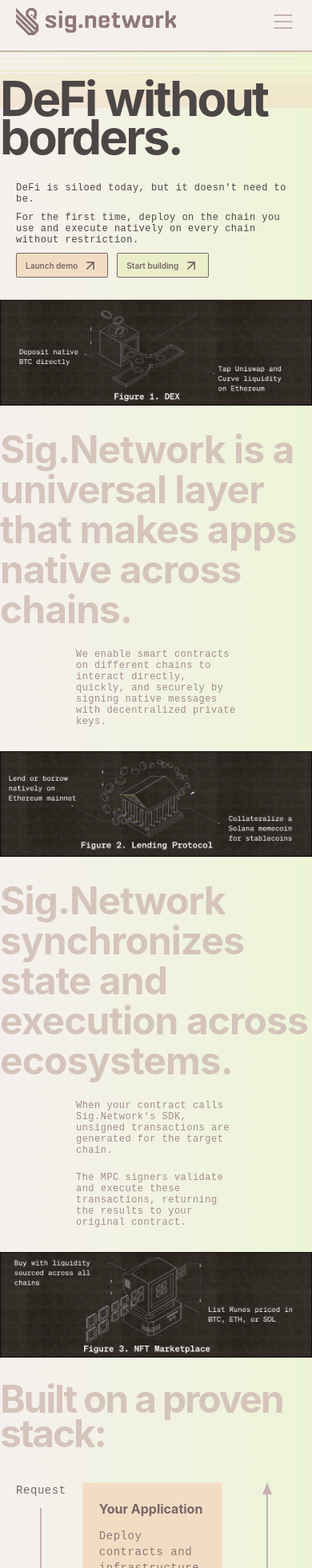
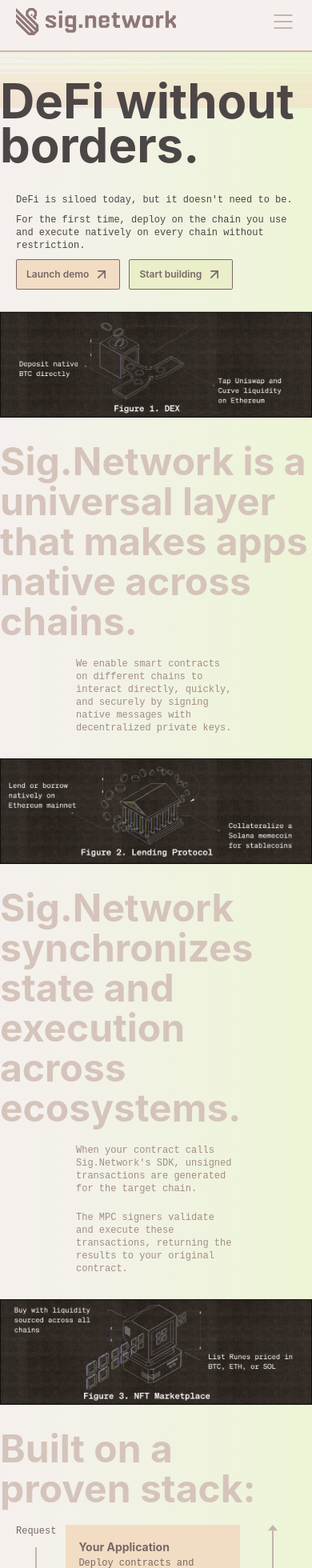
Before and after one commit to sig-net/landing-page-v2, a React (Vite) app: page / in a window 390 px wide. Shown: the part 40-2000 px from the top of the page at 80% size. Built offline with nearby package versions, Linux system fonts and the light colour scheme.

Commit message:
Pixel perfect UI

```diff
--- a/src/App.tsx
+++ b/src/App.tsx
@@ -16,7 +16,7 @@
 } from './content'
 
 const App = () => (
-  <div className="page-gradient min-h-screen text-white">
+  <div className="page-gradient min-h-screen font-mono text-white">
     <LiveBanner />
     <Navigation navItems={navItems} />
     <HeroSection />
--- a/src/components/ArrowButton.tsx
+++ b/src/components/ArrowButton.tsx
@@ -15,7 +15,7 @@
 const ArrowButton = ({ children, className = '', variant }: ArrowButtonProps) => (
   <button
     type="button"
-    className={`border-dark-neutral-400 flex items-center gap-1.5 rounded-[2px] border px-5 py-[12px] text-base leading-6 font-semibold transition hover:opacity-90 ${variantClasses[variant]} ${className}`.trim()}
+    className={`border-dark-neutral-400 flex items-center gap-1.5 rounded-[2px] border px-3 py-2 font-sans text-xs leading-4 font-semibold transition hover:opacity-90 md:px-5 md:py-3 md:text-base md:leading-6 ${variantClasses[variant]} ${className}`.trim()}
   >
     {children}
     <ArrowUpRight aria-hidden className="h-5 w-5" />
--- a/src/components/HeroSection.tsx
+++ b/src/components/HeroSection.tsx
@@ -11,30 +11,20 @@
       aria-hidden
     />
     <div className="relative mx-auto pt-[34px] pb-[27px] md:pt-[156px] md:pb-[82px]">
-      <h1 className="text-dark-neutral-600 text-[clamp(60px,9.65vw,139px)] leading-[0.8] font-bold tracking-[-2.78px]">
+      <h1 className="text-dark-neutral-600 font-sans text-6xl leading-[55px] font-bold md:text-9xl md:leading-[90px]">
         DeFi without borders.
       </h1>
       <div className="px-5 md:px-15">
-        <div className="font-mono-custom text-dark-neutral-600 mt-[33px] space-y-[9px] text-[12px] leading-[14px] md:mt-[21px] md:max-w-[632px] md:space-y-[15px] md:text-[16px] md:leading-[24px]">
+        <div className="mt-[33px] space-y-[9px] text-xs leading-4 md:mt-[22px] md:max-w-[632px] md:space-y-[15px] md:text-base md:leading-6">
           <p>DeFi is siloed today, but it doesn&apos;t need to be.</p>
           <p>
             For the first time, deploy on the chain you use and execute natively on every
             chain without restriction.
           </p>
         </div>
-        <div className="mt-[9px] flex flex-wrap items-center gap-[11px] md:mt-[15px] md:gap-5">
-          <ArrowButton
-            variant="brandLight"
-            className="h-[31px] px-[11px] py-[8px] text-[10px] md:h-[48px] md:px-5 md:py-[12px] md:text-base"
-          >
-            Launch demo
-          </ArrowButton>
-          <ArrowButton
-            variant="brandDark"
-            className="h-[31px] px-[11px] py-[8px] text-[10px] md:h-[48px] md:px-5 md:py-[12px] md:text-base"
-          >
-            Start building
-          </ArrowButton>
+        <div className="mt-[9px] flex items-center gap-[11px] md:mt-[15px] md:gap-5">
+          <ArrowButton variant="brandLight">Launch demo</ArrowButton>
+          <ArrowButton variant="brandDark">Start building</ArrowButton>
         </div>
       </div>
     </div>
--- a/src/components/NarrativeSections.tsx
+++ b/src/components/NarrativeSections.tsx
@@ -12,22 +12,16 @@
       <section key={slice.title}>
         <TechnicalPanel alt={slice.alt} src={slice.image} srcMobile={slice.imageMobile} />
         <SectionContent
-          header={
-            <h2 className="text-clam-shell-400 text-[clamp(48px,7.64vw,110px)] leading-[1.042] font-bold tracking-[-0.96px] md:leading-[0.891] md:tracking-[-2.2px]">
-              {slice.title}
-            </h2>
-          }
-          bodyClassName="mt-6 flex flex-col items-center gap-6 md:mt-[40px] md:items-start"
+          title={slice.title}
+          bodyClassName="flex flex-col items-center mt-5 md:mt-[40px] md:items-start"
         >
-          {slice.description && slice.description !== slice.title && (
-            <div className="font-mono-custom text-dark-neutral-200 mx-auto max-w-[200px] text-[12px] leading-[14px] md:max-w-[520px] md:text-lg md:leading-7">
+          <div className="text-dark-neutral-200 mx-auto max-w-[200px] text-xs leading-4 md:max-w-[520px] md:text-lg md:leading-7">
             {slice.description.split('\n\n').map((paragraph, index) => (
               <p key={index} className={index > 0 ? 'mt-5' : ''}>
                 {paragraph}
               </p>
             ))}
           </div>
-          )}
         </SectionContent>
       </section>
     ))}
--- a/src/components/PrinciplesSection.tsx
+++ b/src/components/PrinciplesSection.tsx
@@ -16,25 +16,21 @@
     />
     <SectionContent
       className="text-dark-neutral-600"
-      header={
-        <h2 className="section-heading leading-[0.71]">
-          We built Sig.Network around three principles:
-        </h2>
-      }
-      bodyClassName="mx-auto mt-12 grid grid-cols-1 gap-[38px] md:mt-[40px] md:grid-cols-3 md:gap-[62px]"
+      title="We built Sig.Network around three principles:"
+      bodyClassName="mx-auto mt-5 grid grid-cols-1 gap-[27px] md:mt-[40px] md:grid-cols-3 md:gap-[62px]"
     >
       {principles.map((principle) => (
         <div
           key={principle.number}
-            className="border-dark-neutral-200 flex flex-col gap-5 border-t pt-0"
+          className="border-dark-neutral-200/40 flex flex-col gap-1 border-t-[0.31px] md:gap-5"
         >
-            <p className="font-mono-custom text-dark-neutral-200 text-lg leading-7">
+          <p className="text-dark-neutral-200 text-sm leading-5 md:text-lg md:leading-7">
             {principle.number}
           </p>
-            <h3 className="text-dark-neutral-200 text-3xl leading-[38px] font-bold">
+          <h3 className="text-dark-neutral-200 font-sans text-lg leading-7 font-bold md:text-3xl md:leading-9">
             {principle.title}
           </h3>
-            <div className="font-mono-custom text-dark-neutral-500 text-base leading-6">
+          <div className="text-dark-neutral-400 text-xs leading-4 md:text-base md:leading-6">
             {principle.paragraphs.map((paragraph, index) => (
               <p key={paragraph} className={index > 0 ? 'mt-4' : ''}>
                 {paragraph}
--- a/src/components/SectionContent.tsx
+++ b/src/components/SectionContent.tsx
@@ -1,19 +1,21 @@
-import type { PropsWithChildren, ReactNode } from 'react'
+import type { PropsWithChildren } from 'react'
 
 type SectionContentProps = PropsWithChildren<{
-  header: ReactNode
+  title: string
   bodyClassName?: string
   className?: string
 }>
 
 const SectionContent = ({
-  header,
+  title,
   children,
   bodyClassName = '',
   className = '',
 }: SectionContentProps) => (
   <div className={`py-[30px] md:py-15 ${className}`.trim()}>
-    {header}
+    <h2 className="text-clam-shell-400 font-sans text-5xl leading-[50px] font-bold md:text-8xl md:leading-[98px]">
+      {title}
+    </h2>
     <div className={`px-5 md:px-15 ${bodyClassName}`.trim()}>{children}</div>
   </div>
 )
--- a/src/components/StackSection.tsx
+++ b/src/components/StackSection.tsx
@@ -36,7 +36,7 @@
         </svg>
       </div>
     )}
-    <p className="font-mono-custom text-dark-neutral-400 text-sm leading-5 tracking-[0.04em] whitespace-nowrap">
+    <p className="text-dark-neutral-400 text-xs leading-4 font-medium whitespace-nowrap md:text-sm md:leading-5">
       {label}
     </p>
     {!vertical && (
@@ -101,29 +101,20 @@
     />
     <SectionContent
       className="text-dark-neutral-600"
-      header={
-        <h2 className="section-heading leading-[clamp(43px,7.13vw,98px)]">
-          Built on a proven stack:
-        </h2>
-      }
-      bodyClassName="mx-auto mt-10 flex flex-col gap-8 md:mt-[35px] md:gap-10"
+      title="Built on a proven stack:"
+      bodyClassName="mx-auto mt-5 flex flex-col gap-8 md:mt-[35px] md:gap-10"
     >
       <div className="hidden md:block">
         <StackDivider label="Request" />
       </div>
 
-        <div className="flex gap-5 md:hidden">
+      <div className="mx-auto flex gap-3 md:hidden">
         <StackDivider label="Request" vertical />
         <div className="grid flex-1 grid-cols-1">
           {steps.map((step) => (
-              <div
-                key={step.title}
-                className={`text-dark-neutral-400 flex flex-col gap-3 border border-white/20 p-5 ${step.tone}`}
-              >
-                <h3 className="text-base leading-6 font-bold">{step.title}</h3>
-                <p className="font-mono-custom text-dark-neutral-400 text-sm leading-5 opacity-85">
-                  {step.text}
-                </p>
+            <div key={step.title} className={`text-dark-neutral-400 p-4 ${step.tone}`}>
+              <h3 className="font-sans text-sm leading-6 font-bold">{step.title}</h3>
+              <p className="text-xs leading-4">{step.text}</p>
             </div>
           ))}
         </div>
@@ -136,10 +127,8 @@
             key={step.title}
             className={`text-dark-neutral-400 flex flex-col gap-3 border-r border-white/20 p-5 last:border-r-0 ${step.tone}`}
           >
-              <h3 className="text-base leading-6 font-bold">{step.title}</h3>
-              <p className="font-mono-custom text-dark-neutral-400 text-sm leading-5 opacity-85">
-                {step.text}
-              </p>
+            <h3 className="font-sans text-base leading-6 font-bold">{step.title}</h3>
+            <p className="text-sm">{step.text}</p>
           </div>
         ))}
       </div>
--- a/src/index.css
+++ b/src/index.css
@@ -38,6 +38,7 @@
 
   /* Pastels */
   --colors-pastels-polar-200: #f2fcfb;
+  --colors-pastels-green-white-500: #e1e7de;
 
   /* Borders */
   --colors-border-divider: #c6b3b2;
@@ -58,6 +59,7 @@
   --color-brand-800: var(--colors-brand-800);
   --color-brand-950: var(--colors-brand-950);
   --color-pastels-polar-200: var(--colors-pastels-polar-200);
+  --color-pastels-green-white-500: var(--colors-pastels-green-white-500);
   --color-crt-blue-400: var(--colors-crt-blue-400);
   --color-error-600: var(--colors-error-600);
   --color-border-divider: var(--colors-border-divider);
@@ -75,29 +77,6 @@
   min-height: 100dvh;
 }
 
-.font-mono-custom {
-  font-family: var(--font-mono);
-  letter-spacing: 0.04em;
-}
-
-.hero-gradient {
-  background: linear-gradient(90deg, #f5f0ee 0%, #edf5d6 100%);
-}
-
 .page-gradient {
   background: linear-gradient(90deg, #f5f0ee 0%, #edf5d6 100%);
 }
-
-.section-heading {
-  color: var(--colors-clam-shell-400);
-  font-size: clamp(48px, 8vw, 110px);
-  font-weight: bold;
-  letter-spacing: -2.2px;
-}
-
-@media (min-width: 768px) {
-  .section-heading {
-    font-size: 110px;
-    line-height: 98px;
-  }
-}
```
Also changed, not shown: src/components/FooterSection.tsx (+7 -7 lines), src/components/ReleasesSection.tsx (+8 -12 lines). Lines whose indentation alone changed are shown as unchanged.
